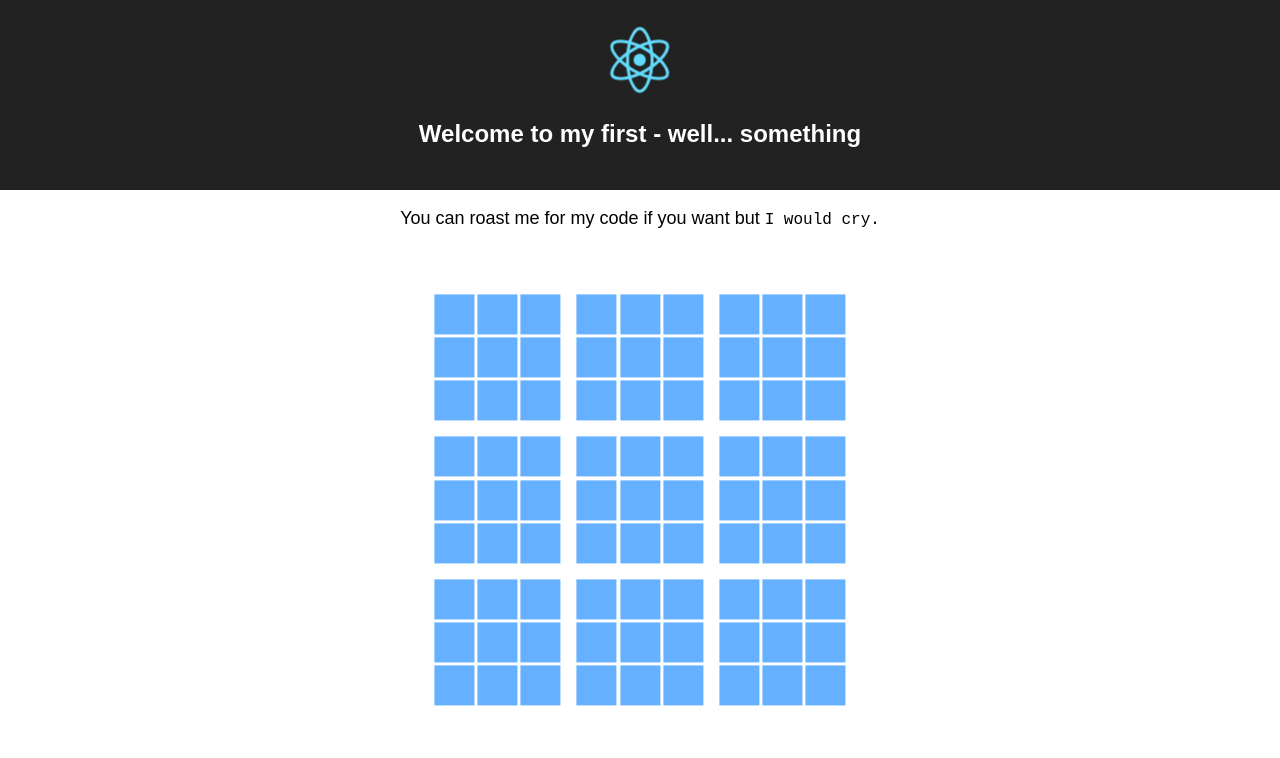
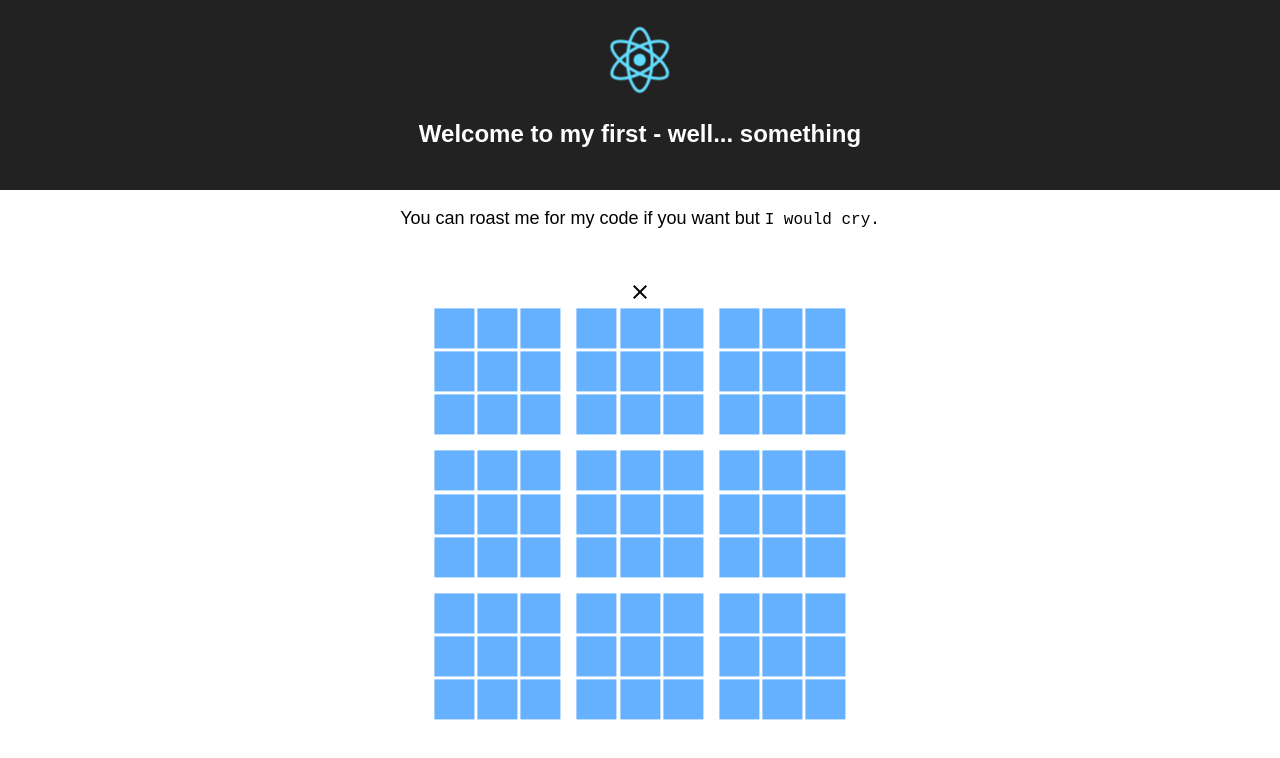
Before and after one commit to lpzimmermann/FirstTicTacToe, a React (Create React App) app: page / in a window 1280 px wide. Shown: the top 758 px of the page. Built offline with nearby package versions, Linux system fonts and the light colour scheme; the HTML template or start-up script is replaced by a standard one.

Commit message:
Anzeige von Spieler (nicht schön)

```diff
--- a/src/App.css
+++ b/src/App.css
@@ -34,12 +34,15 @@
   grid-gap: .4vmin;
 }
 
+.game-container{
+  margin-top:200px;
+}
+
 .container{
   display: grid;
   grid-template-columns: 15.8vmin 15.8vmin 15.8vmin;
   grid-template-rows: 15.8vmin 15.8vmin 15.8vmin;
   grid-gap: 2vmin;
-  margin-top:200px;
 }
 
 
--- a/src/App.tsx
+++ b/src/App.tsx
@@ -1,6 +1,6 @@
 import * as React from 'react';
 import './App.css';
-import Container from './Components/Board/Container';
+import Container from './Components/Container/Container';
 
 const logo = require('./logo.svg');
 
--- a/src/Components/Board/Container.tsx
+++ b/src/Components/Board/UltimateBoard.tsx
@@ -5,20 +5,21 @@ import Tile from './Tile';
 import { getCheckRow } from '../../Logic/ResultChecker';
 import { Player } from '../../Enums/Player';
 
-interface ContainerProps {
-
+interface UltimateBoardProps {
+    updateCurrentPlayer(): void;
+    getCurrentPlayer(): Player;
+    updateFinishedValue(isF: boolean): void;
+    getFinishedValue(): boolean;
 }
 
-interface ContainerState {
+interface UltimateBoardState {
     boardValues: TileValue[];
-    finished: boolean;
     activeBoard: number;
-    currentPlayer: Player;
 }
 
-class Container extends React.Component<ContainerProps, ContainerState> {
+class UltimateBoard extends React.Component<UltimateBoardProps, UltimateBoardState> {
 
-    constructor(props: ContainerProps) {
+    constructor(props: UltimateBoardProps) {
         super( props );
 
         this.updateBoardValue = this.updateBoardValue.bind(this);
@@ -31,7 +32,7 @@ class Container extends React.Component<ContainerProps, ContainerState> {
             inits.push(TileValue.Empty);
         }
 
-        this.state = {boardValues: inits, finished: false, activeBoard: 10, currentPlayer: Player.Cross};
+        this.state = {boardValues: inits, activeBoard: 10};
 
     }
 
@@ -41,17 +42,16 @@ class Container extends React.Component<ContainerProps, ContainerState> {
 
         boardValueList[position] = value;
 
-        const {isDone: done, winner: winningPlayer} = getCheckRow(boardValueList);
+        const {isDone: done} = getCheckRow(boardValueList);
 
-        let finished = this.state.finished;
+        let finished = this.props.getFinishedValue();
 
         if ( done ) {
-             alert('The winner of the whole game is ' + winningPlayer);
              finished = true;
         }
 
-        this.setState( { boardValues: boardValueList, finished: finished, activeBoard: this.state.activeBoard,
-            currentPlayer: this.state.currentPlayer});
+        this.props.updateFinishedValue(finished);
+        this.setState( { boardValues: boardValueList, activeBoard: this.state.activeBoard});
         return finished;
     }
 
@@ -60,16 +60,18 @@ class Container extends React.Component<ContainerProps, ContainerState> {
         if (finished) {
             return;
         }
-        const newPlayer = (this.state.currentPlayer === Player.Cross ? Player.Circle : Player.Cross);
+
+        this.props.updateCurrentPlayer();
+
         if (this.state.boardValues[position] === TileValue.Empty) {
 
-            this.setState( { boardValues: this.state.boardValues, finished: this.state.finished,
-                activeBoard: position, currentPlayer: newPlayer
+            this.setState( { boardValues: this.state.boardValues,
+                activeBoard: position
             });
 
         } else {
-            this.setState( { boardValues: this.state.boardValues, finished: this.state.finished,
-                activeBoard: 10, currentPlayer: newPlayer
+            this.setState( { boardValues: this.state.boardValues,
+                activeBoard: 10
             });
         }
     }
@@ -87,11 +89,11 @@ class Container extends React.Component<ContainerProps, ContainerState> {
                 boards.push(
                     <Board
                         updateBoardValue={this.updateBoardValue}
-                        blocked={(this.state.finished === true ? true :
+                        blocked={(this.props.getFinishedValue() === true ? true :
                             (this.state.activeBoard !== 10 && this.state.activeBoard !== y))}
                         position={y}
                         getCurrentPlayer={() => {
-                            return this.state.currentPlayer;
+                            return this.props.getCurrentPlayer();
                         }}
                         updateActiveBoards={this.updateActiveBoards}
                     />
@@ -114,4 +116,4 @@ class Container extends React.Component<ContainerProps, ContainerState> {
 
 }
 
-export default Container;
+export default UltimateBoard;
--- /dev/null
+++ b/src/Components/Container/Container.tsx
@@ -0,0 +1,60 @@
+import * as React from 'react';
+import { Player } from '../../Enums/Player';
+import { XSymbol } from '../Symbol/XSymbol';
+import UltimateBoard from '../Board/UltimateBoard';
+import { OSymbol } from '../Symbol/OSymbol';
+
+interface ContainerProps {
+
+}
+
+interface ContainerState {
+
+    currentPlayer: Player;
+    finished: boolean;
+}
+
+class Container extends React.Component<ContainerProps, ContainerState> {
+
+    constructor( props: ContainerProps ) {
+        super(props);
+        this.state = {currentPlayer: Player.Cross, finished: false};
+    }
+
+    updateCurrentPlayer() {
+        this.setState({currentPlayer: (this.state.currentPlayer === Player.Cross ? Player.Circle : Player.Cross),
+            finished: this.state.finished});
+    }
+
+    getCurrentPlayer() {
+        return this.state.currentPlayer;
+    }
+
+    updateFinishedValue(isFinished: boolean) {
+        this.setState({currentPlayer: this.state.currentPlayer , finished: isFinished});
+    }
+    getFinishedValue() {
+        return this.state.finished;
+    }
+
+    render() {
+
+       return (
+           <div className={'game-container'}>
+
+               {this.state.finished ? 'Der Gewinner ist ' : ''}
+               {this.state.currentPlayer === Player.Cross ? <XSymbol /> : <OSymbol/>}
+               <UltimateBoard
+                   updateCurrentPlayer={() => this.updateCurrentPlayer()}
+                   getCurrentPlayer={() => this.getCurrentPlayer()}
+                   updateFinishedValue={(fw) => this.updateFinishedValue(fw)}
+                   getFinishedValue={() => this.getFinishedValue()}
+               />
+           </div>
+       );
+
+    }
+
+}
+
+export default Container;
--- a/src/Components/Symbol/symbols.css
+++ b/src/Components/Symbol/symbols.css
@@ -1,4 +1,4 @@
-.tile.big .animate-o, .animate-x {
+.tile.big .animate-o, .tile.big .animate-x {
     animation-duration: 0.75s;
     animation-name: add-icon-big;
 }
@@ -18,7 +18,7 @@
     }
 }
 
-.tile.small .animate-o, .animate-x {
+.tile.small .animate-o, .tile.small .animate-x {
     animation-duration: 0.75s;
     animation-name: add-icon-small;
 }
--- a/src/Enums/TileValue.ts
+++ b/src/Enums/TileValue.ts
@@ -1,5 +1,6 @@
 export enum TileValue {
     Cross = 0,
     Circle = 1,
-    Empty = 2
+    Empty = 2,
+    Blocked = 3
 }
```
